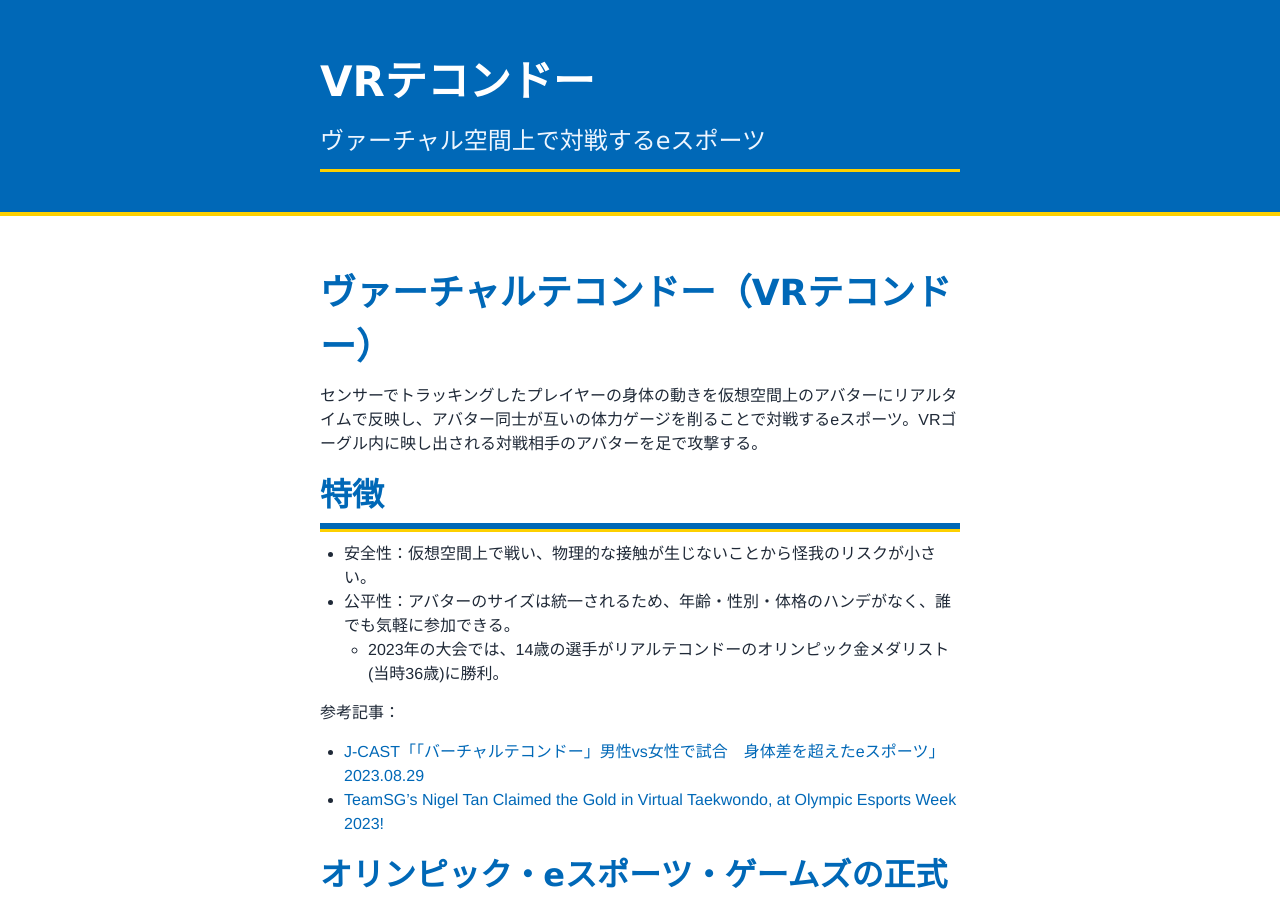
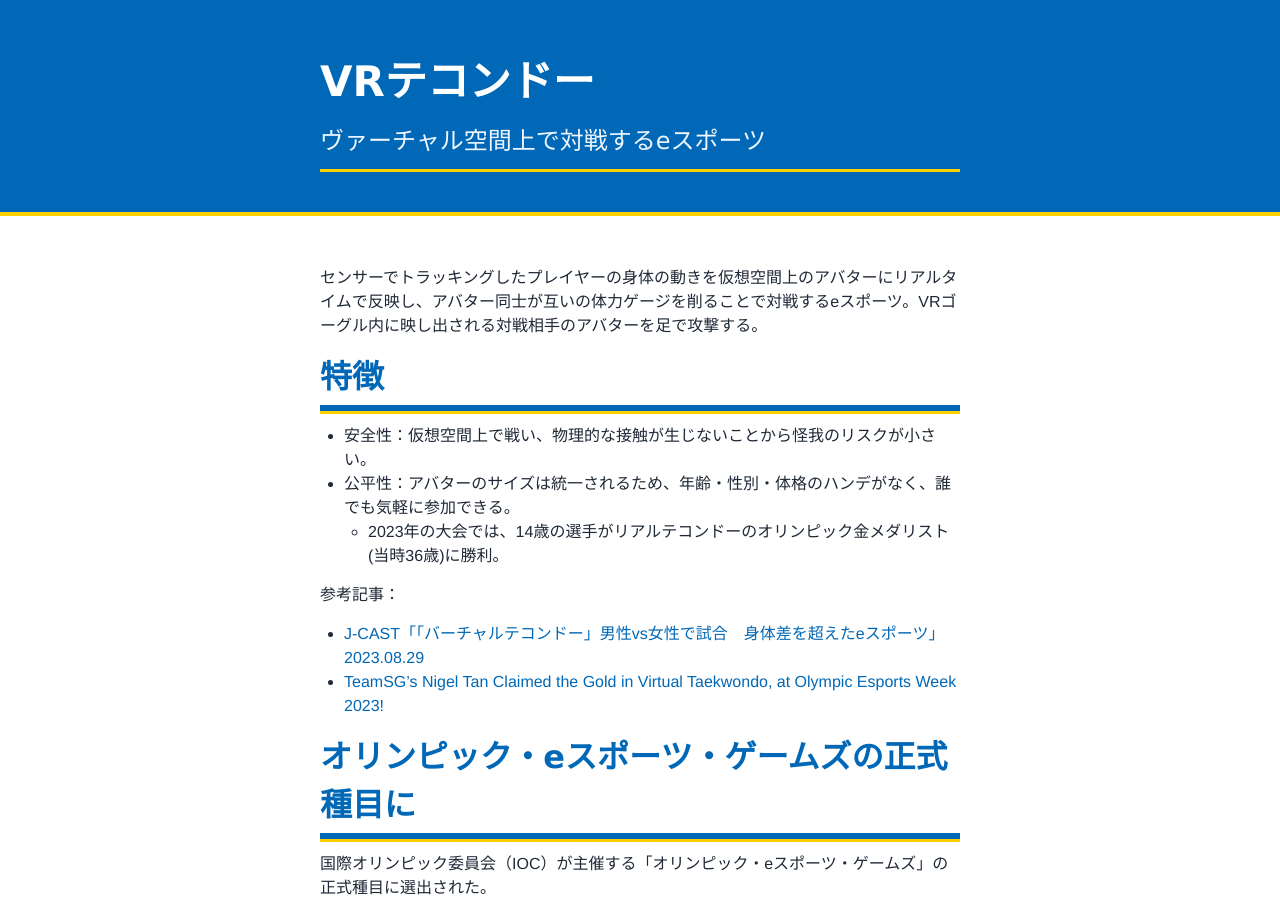
Before and after one commit to k16kgw/k16kgw.github.io, a Jekyll site: the page built from pages/virtual-taekwondo.md, in a window 1280 px wide and 900 px high. Built offline with Jekyll 4.4.1, drawn with Linux system fonts in a browser that asks for light colours.

Commit message:
Remove title from virtual taekwondo section
Removed the title for the virtual taekwondo section.

```diff
--- a/pages/virtual-taekwondo.md
+++ b/pages/virtual-taekwondo.md
@@ -5,8 +5,6 @@ header_title: VRテコンドー
 header_subtitle: VR空間で対戦するeスポーツ
 permalink: /virtual-taekwondo/
 ---
-
-# ヴァーチャルテコンドー（VRテコンドー）
 
 センサーでトラッキングしたプレイヤーの身体の動きを仮想空間上のアバターにリアルタイムで反映し、アバター同士が互いの体力ゲージを削ることで対戦するeスポーツ。VRゴーグル内に映し出される対戦相手のアバターを足で攻撃する。
 
```
